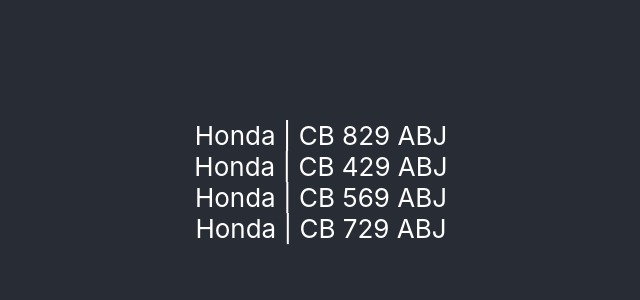
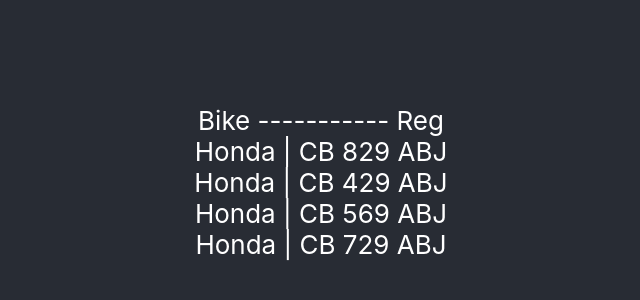
Before and after one commit to theallegrarr/bike-kaduna, a React (Create React App) app: page / in a window 1280 px wide. Shown: the part 218-518 px from the top of the page, without its empty margins (319-959 px from the left). Built offline with nearby package versions, Linux system fonts and the light colour scheme.

Commit message:
added items

```diff
--- a/src/App.js
+++ b/src/App.js
@@ -23,6 +23,7 @@
   return (
     <div className="App">
       <header className="App-header">
+        <div>Bike ----------- Reg </div>
         {
           bikes.map((item, index) => (
             <div key={index}>{item.model} | {item.reg}</div>
```
